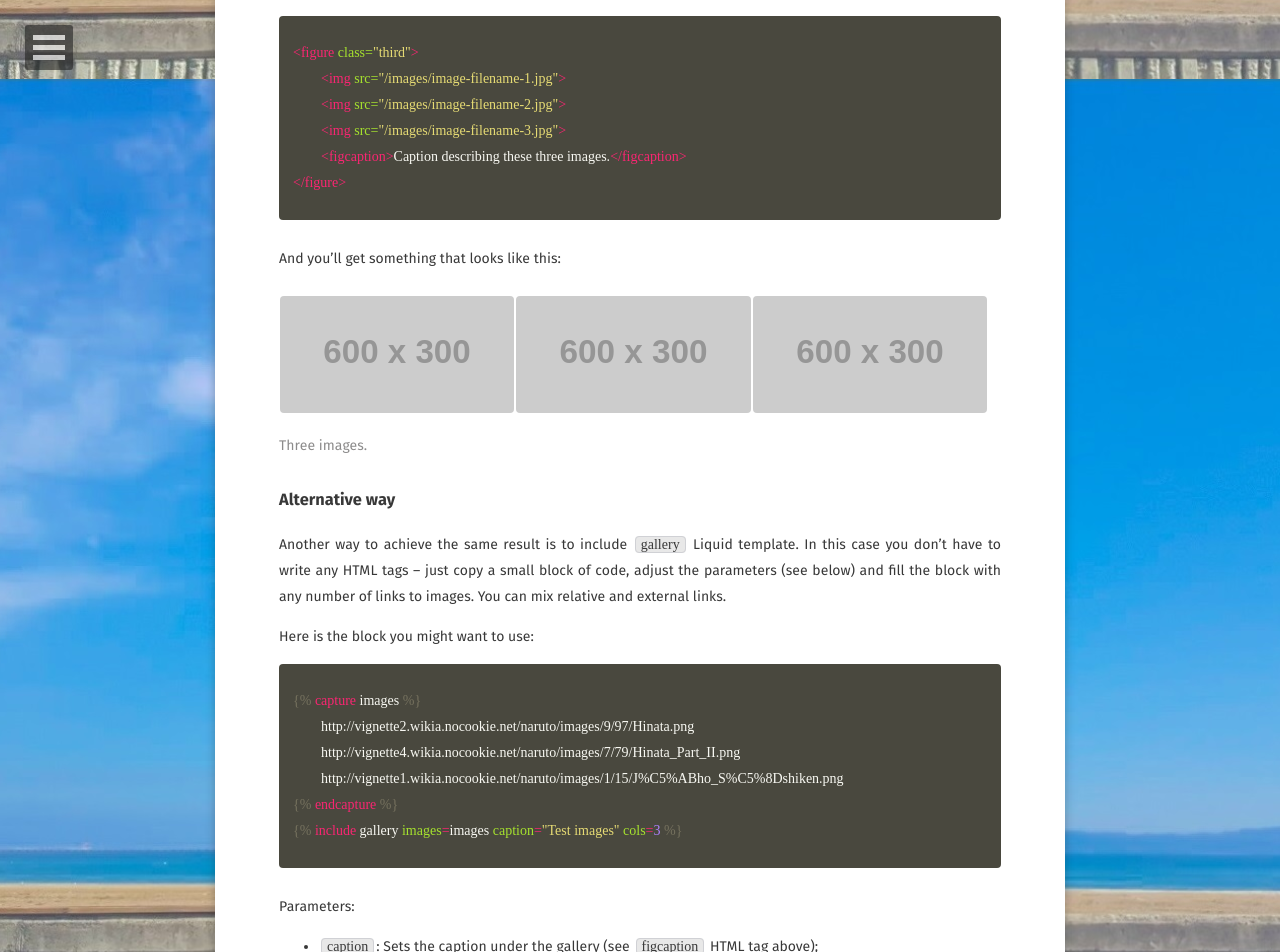
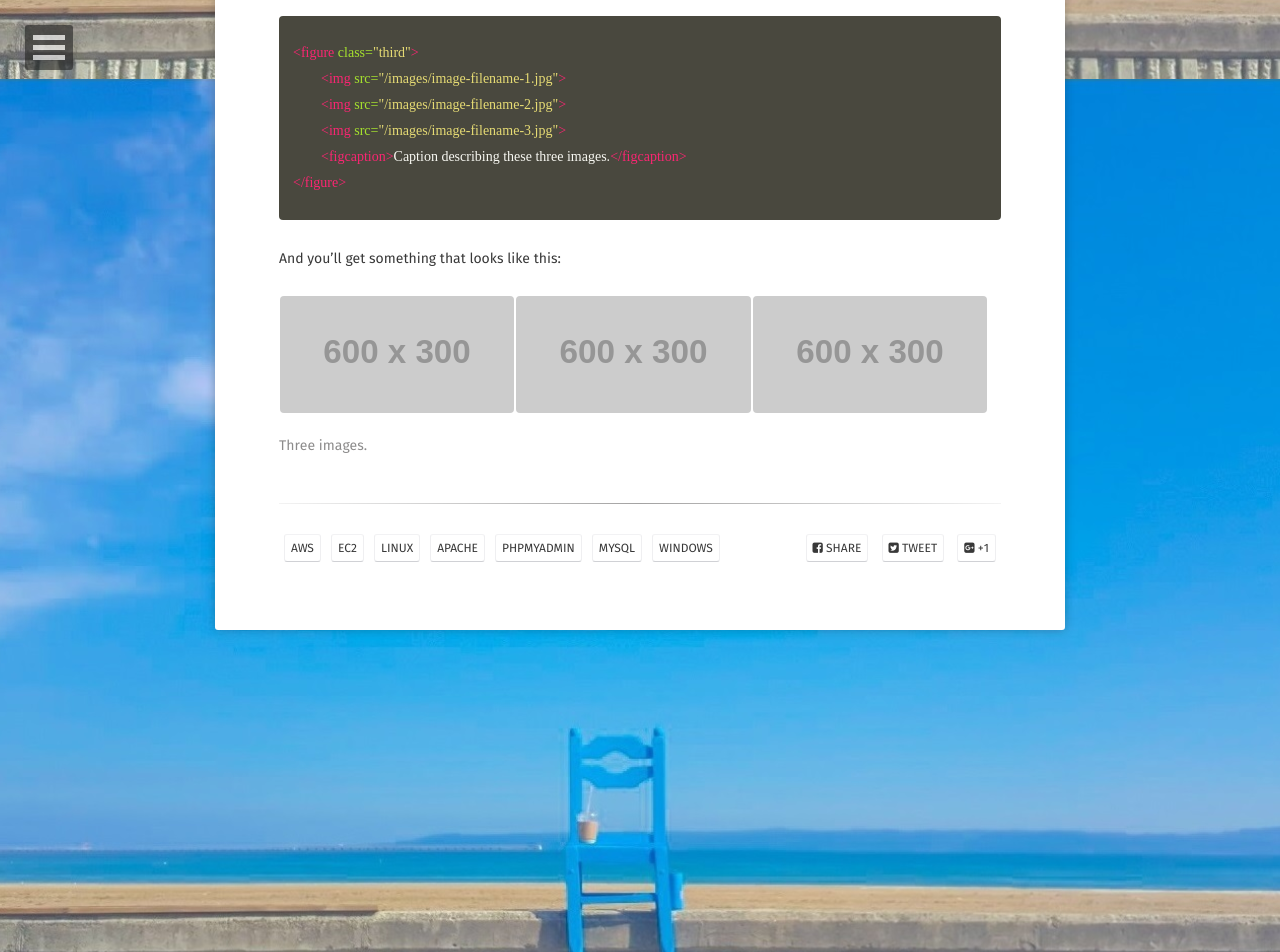
Before and after one commit to kangyechan/kangyechan.github.io, a Jekyll site: the page built from _posts/2019-01-07-aws-ec2-server-windows.md, in a window 1280 px wide and 1400 px high, scrolled down 1721 px. Shown: the top 952 px of the window. Built offline with Jekyll 4.4.1, drawn with Linux system fonts in a browser that asks for light colours; some web fonts are replaced; some of the changed text lies outside the part shown.

```diff
--- a/_posts/2019-01-07-aws-ec2-server-windows.md
+++ b/_posts/2019-01-07-aws-ec2-server-windows.md
@@ -61,37 +61,3 @@ And you'll get something that looks like this:
 	<img src="http://placehold.it/600x300.jpg">
 	<figcaption>Three images.</figcaption>
 </figure>
-
-### Alternative way
-
-Another way to achieve the same result is to include `gallery` Liquid template. In this case you
-don't have to write any HTML tags – just copy a small block of code, adjust the parameters (see below)
-and fill the block with any number of links to images. You can mix relative and external links.
-
-Here is the block you might want to use:
-
-{% highlight liquid %}
-{% raw %}
-{% capture images %}
-	http://vignette2.wikia.nocookie.net/naruto/images/9/97/Hinata.png
-	http://vignette4.wikia.nocookie.net/naruto/images/7/79/Hinata_Part_II.png
-	http://vignette1.wikia.nocookie.net/naruto/images/1/15/J%C5%ABho_S%C5%8Dshiken.png
-{% endcapture %}
-{% include gallery images=images caption="Test images" cols=3 %}
-{% endraw %}
-{% endhighlight %}
-
-Parameters:
-
-- `caption`: Sets the caption under the gallery (see `figcaption` HTML tag above);
-- `cols`: Sets the number of columns of the gallery.
-Available values: [1..3].
-
-It will look something like this:
-
-{% capture images %}
-	http://vignette2.wikia.nocookie.net/naruto/images/9/97/Hinata.png
-	http://vignette4.wikia.nocookie.net/naruto/images/7/79/Hinata_Part_II.png
-	http://vignette1.wikia.nocookie.net/naruto/images/1/15/J%C5%ABho_S%C5%8Dshiken.png
-{% endcapture %}
-{% include gallery images=images caption="Test images" cols=3 %}
```
Also changed, not shown: _posts/2019-01-05-aws-ec2-server.md (+1 -0 lines), _posts/2019-01-07-aws-ec2-server-linux.md (+29 -6 lines), assets/img/aws/ec2_linux/server_1.JPG (added), assets/img/aws/ec2_linux/server_2.JPG (added), assets/img/aws/ec2_linux/server_2_1.JPG (added), assets/img/aws/ec2_linux/server_3.JPG (added).
